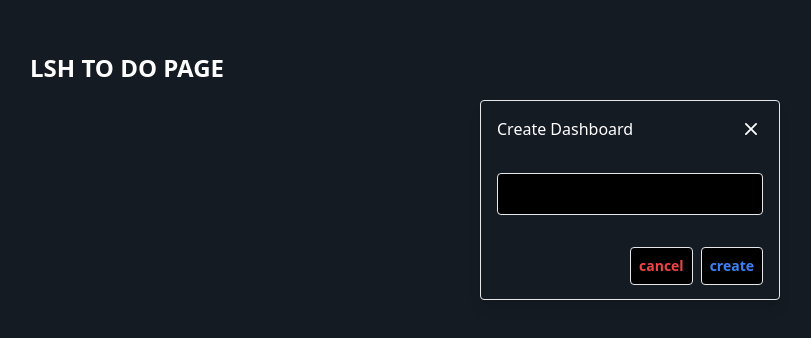
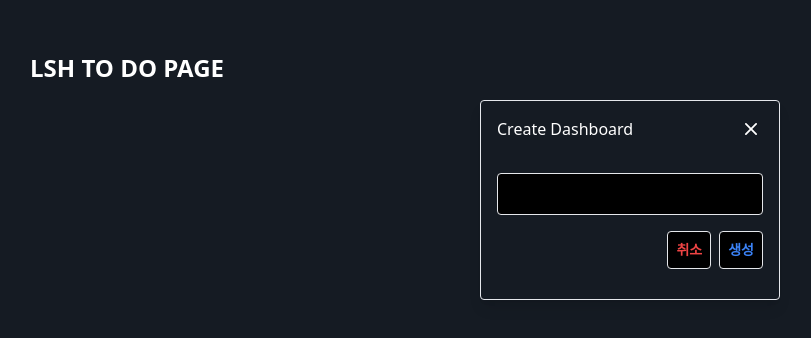
Before and after one commit to 96limshyun/LSH_ToDoPage, a Next.js app: page /dashboard/create in a window 1280 px wide. Shown: the part 224-562 px from the top of the page, without its empty margins (10-821 px from the left). Built offline with nearby package versions, Linux system fonts and the light colour scheme.

Commit message:
feat: dashBoard CRUD 기능 구현

```diff
--- a/app/@modal/(.)dashboard/edit/[id]/page.tsx
+++ b/app/@modal/(.)dashboard/edit/[id]/page.tsx
@@ -4,12 +4,23 @@ import Modal from "@/app/ui/Modal";
 import { use } from "react";
 import { Params } from "@/app/_types";
 import EditDashboard from "@/app/ui/dashboard/Edit";
+import { useSearchParams } from "next/navigation";
+
 export default function EditModal({ params }: { params: Promise<Params> }) {
     const unwrappedParams = use(params);
     const id = unwrappedParams.id;
+
+    const searchParams = useSearchParams();
+    const name = searchParams.get("name") || "";
+    const position = Number(searchParams.get("position")) || 0;
     return (
         <Modal>
-            <EditDashboard id={id} />
+            <EditDashboard
+                id={id}
+                initialName={name}
+                initialPosition={position}
+            />
+            ;
         </Modal>
     );
 }
--- a/app/dashboard/edit/[id]/page.tsx
+++ b/app/dashboard/edit/[id]/page.tsx
@@ -1,10 +1,18 @@
+"use client";
 import EditDashboard from "@/app/ui/dashboard/Edit";
 import { use } from "react";
 import { Params } from "@/app/_types";
+import { useSearchParams } from "next/navigation";
 
 export default function EditPage({ params }: { params: Promise<Params> }) {
     const unwrappedParams = use(params);
     const id = unwrappedParams.id;
 
-    return <EditDashboard id={id} />;
+    const searchParams = useSearchParams();
+    const name = searchParams.get("name") || "";
+    const position = Number(searchParams.get("position")) || 0;
+
+    return (
+        <EditDashboard id={id} initialName={name} initialPosition={position} />
+    );
 }
--- a/app/layout.tsx
+++ b/app/layout.tsx
@@ -16,7 +16,7 @@ export default function RootLayout({
 }>) {
     return (
         <html lang="en">
-            <body className="flex justify-center items-center h-screen p-10 flex-col gap-4 min-w-[1280] overflow-auto">
+            <body className="flex justify-center items-center h-screen p-10 flex-col gap-4 min-w-[1280]">
                 <div className="w-full">
                     <h1 className="font-bold text-2xl">
                         LSH TO DO PAGE
--- /dev/null
+++ b/app/lib/dashBoardAction.ts
@@ -0,0 +1,78 @@
+"use server";
+
+import { neon } from "@neondatabase/serverless";
+import { State } from "../_types";
+import { revalidatePath } from "next/cache";
+import { redirect } from "next/navigation";
+import { FIRST_ROW, ERROR_MESSAGES, DEFAULT_POSITION, POSITION_INCREMENT, HOME_PATH } from "../_contants";
+
+export async function createDashboard(prevState: State, formData: FormData) {
+    const inputValue = formData.get("name")?.toString().trim();
+
+    if (!inputValue) {
+        return {
+            message: ERROR_MESSAGES.NAME_REQUIRED,
+            errors: { name: ERROR_MESSAGES.EMPTY_NAME },
+        };
+    }
+
+    try {
+        const sql = neon(process.env.DATABASE_URL!);
+
+        const result = await sql`
+            SELECT COALESCE(MAX(position), 0) AS max_position FROM dashboards;
+        `;
+        const maxPosition = result[FIRST_ROW]?.max_position ?? DEFAULT_POSITION;
+        const lastPosition = maxPosition + POSITION_INCREMENT;
+
+        await sql`
+            INSERT INTO dashboards (name, position)
+            VALUES (${inputValue}, ${lastPosition});
+        `;
+    } catch (error) {
+        console.error(ERROR_MESSAGES.CREATE_FAIL, error);
+        return {
+            message: ERROR_MESSAGES.CREATE_FAIL,
+            errors: { name: ERROR_MESSAGES.CREATE_FAIL_RETRY },
+        };
+    }
+    revalidatePath(HOME_PATH);
+    redirect(HOME_PATH);
+}
+
+export async function editDashboard(id: string, initialPosition: number, formData: FormData) {
+    const newInputValue = formData.get("name")?.toString().trim();
+
+    if (!newInputValue) {
+        return {
+            message: ERROR_MESSAGES.NAME_REQUIRED,
+            errors: { name: ERROR_MESSAGES.EMPTY_NAME },
+        };
+    }
+
+    try {
+        const sql = neon(process.env.DATABASE_URL!);
+
+        await sql`
+            UPDATE dashboards
+            SET name = ${newInputValue}, position = ${initialPosition}
+            WHERE id = ${id};
+        `
+    } catch (error) {
+        console.error(ERROR_MESSAGES.EDIT_FAIL, error);
+        return {
+            message: ERROR_MESSAGES.EDIT_FAIL,
+            errors: { name: ERROR_MESSAGES.EDIT_FAIL_RETRY },
+        };
+    }
+    revalidatePath(HOME_PATH);
+    redirect(HOME_PATH);
+}
+
+export async function deleteDashboard(id: string) {
+    const sql = neon(process.env.DATABASE_URL!);
+
+    await sql`DELETE FROM dashboards WHERE id = ${id}`;
+    revalidatePath(HOME_PATH);
+    redirect(HOME_PATH);
+}
--- a/app/ui/dashboard/Create.tsx
+++ b/app/ui/dashboard/Create.tsx
@@ -1,29 +1,53 @@
 "use client";
 import { useRouter } from "next/navigation";
 import { XMarkIcon } from "@heroicons/react/20/solid";
-import { useRef } from "react";
+import { useRef, useActionState } from "react";
 import useOnClickOutside from "@/app/_hooks/useOnClickOutside";
+import { createDashboard } from "@/app/lib/dashBoardAction";
+import { State } from "@/app/_types";
+
+const initialState: State = { message: null, errors: {} };
 
 export default function CreateDashboard() {
+    const [state, formAction] = useActionState(createDashboard, initialState);
+
     const router = useRouter();
     const modalRef = useRef<HTMLDivElement>(null);
 
-    useOnClickOutside(modalRef, () => router.back());
+    const routeBack = () => router.back();
+
+    useOnClickOutside(modalRef, routeBack);
+
     return (
-        <div ref={modalRef} className="bg-defaultCard shadow-lg w-[300px] h-[200px] border-[0.5px] rounded flex flex-col ">
+        <div
+            ref={modalRef}
+            className="bg-defaultCard shadow-lg w-[300px] min-h-[200px] border-[0.5px] rounded flex flex-col "
+        >
             <div className="flex p-4 justify-between">
                 <h1>Create Dashboard</h1>
                 <XMarkIcon
                     className="w-6 h-6 cursor-pointer"
-                        onClick={() => router.back()}
+                    onClick={routeBack}
                 />
             </div>
+            <form action={formAction} className="flex flex-col p-4 gap-4">
+                <input name="name" className="p-2 bg-black rounded border-[0.5px]" />
 
-                <input className="m-4 p-2 bg-black rounded border-[0.5px]"/>
-                <div className="m-4 flex justify-end gap-2 text-sm font-bold ">
-                    <button className="p-2 bg-black rounded border-[0.5px] hover:bg-gray-500 text-red-500">cancel</button>
-                    <button className="p-2 bg-black rounded border-[0.5px] hover:bg-gray-500 text-blue-500">create</button>
+                {state.errors?.name && (
+                    <p className="text-sm text-red-500">{state.errors.name}</p>
+                )}
+                <div className="flex justify-end gap-2 text-sm font-bold ">
+                    <button
+                        className="p-2 bg-black rounded border-[0.5px] hover:bg-gray-500 text-red-500"
+                        onClick={routeBack}
+                    >
+                        취소
+                    </button>
+                    <button type="submit" className="p-2 bg-black rounded border-[0.5px] hover:bg-gray-500 text-blue-500">
+                        생성
+                    </button>
                 </div>
+            </form>
         </div>
-    )
+    );
 }
--- a/app/ui/dashboard/DashboardItem.tsx
+++ b/app/ui/dashboard/DashboardItem.tsx
@@ -10,7 +10,7 @@ interface DashboardItemProps {
 }
 
 export default function DashboardItem({ dashboard }: DashboardItemProps) {
-    const {id, name, tasks} = dashboard;
+    const {id, name, position,tasks} = dashboard;
 
     return (
         <div
@@ -19,7 +19,7 @@ export default function DashboardItem({ dashboard }: DashboardItemProps) {
             <div className="flex flex-col gap-6 p-4">
                 <div className="text-xl font-bold flex justify-between">
                     <h2>{name}</h2>
-                    <MenuButton id={id}/>
+                    <MenuButton id={id} name={name} position={position}/>
                 </div>
                 <div className="flex flex-col gap-2">
                     {tasks.map((task) => (
--- a/app/ui/dashboard/Edit.tsx
+++ b/app/ui/dashboard/Edit.tsx
@@ -1,33 +1,59 @@
 "use client";
 import { XMarkIcon } from "@heroicons/react/20/solid";
 import { useRouter } from "next/navigation";
-import { useRef } from "react";
+import { useRef, useActionState } from "react";
 import useOnClickOutside from "@/app/_hooks/useOnClickOutside";
+import { editDashboard } from "@/app/lib/dashBoardAction";
+import { State } from "@/app/_types";
 
-export default function EditDashboard({ id }: { id: string }) {
+interface EditDashboardProps {
+    id: string;
+    initialName: string;
+    initialPosition: number;
+}
+
+export default function EditDashboard({ id, initialName, initialPosition }: EditDashboardProps) {
+    const initialState: State = { message: null, errors: {} };
+    const editHandler = async (state: State, formData: FormData) => {
+        return await editDashboard(id, initialPosition, formData);
+    };
+    const [state, formAction] = useActionState(editHandler, initialState);
+
     const router = useRouter();
     const modalRef = useRef<HTMLDivElement>(null);
+    const routeBack = () => router.back();
 
-    useOnClickOutside(modalRef, () => router.back());
+    useOnClickOutside(modalRef, routeBack);
+
     return (
-        <div ref={modalRef} className="bg-defaultCard shadow-lg w-[300px] h-[200px] border-[0.5px] rounded flex flex-col ">
+        <div
+            ref={modalRef}
+            className="bg-defaultCard shadow-lg w-[300px] min-h-[200px] border-[0.5px] rounded flex flex-col "
+        >
             <div className="flex p-4 justify-between">
                 <h1>Edit Dashboard</h1>
-                <XMarkIcon
-                    className="w-6 h-6 cursor-pointer"
-                    onClick={() => router.back()}
-                />
+                <XMarkIcon className="w-6 h-6 cursor-pointer" onClick={routeBack} />
             </div>
+            <form action={formAction} className="flex flex-col p-4 gap-4">
+                <input name="name" defaultValue={initialName} className="p-2 bg-black rounded border-[0.5px]" />
 
-            <input className="m-4 p-2 bg-black rounded border-[0.5px]" />
-            <div className="m-4 flex justify-end gap-2 text-sm">
-                <button className="p-2 bg-black rounded border-[0.5px] hover:bg-gray-500 text-red-500">
-                    cancel
-                </button>
-                <button className="p-2 bg-black rounded border-[0.5px] hover:bg-gray-500 text-blue-500">
-                    create
-                </button>
-            </div>
+                {state.errors?.name && (
+                    <p className="text-sm text-red-500">{state.errors.name}</p>
+                )}
+
+                <div className="flex justify-end gap-2 text-sm font-bold">
+                    <button
+                        type="button"
+                        className="p-2 bg-black rounded border-[0.5px] hover:bg-gray-500 text-red-500"
+                        onClick={routeBack}
+                    >
+                        취소
+                    </button>
+                    <button type="submit" className="p-2 bg-black rounded border-[0.5px] hover:bg-gray-500 text-blue-500">
+                        수정
+                    </button>
+                </div>
+            </form>
         </div>
     );
 }
```
Also changed, not shown: app/ui/dashboard/MenuButton.tsx (+12 -12 lines). Lines whose indentation alone changed are shown as unchanged.
